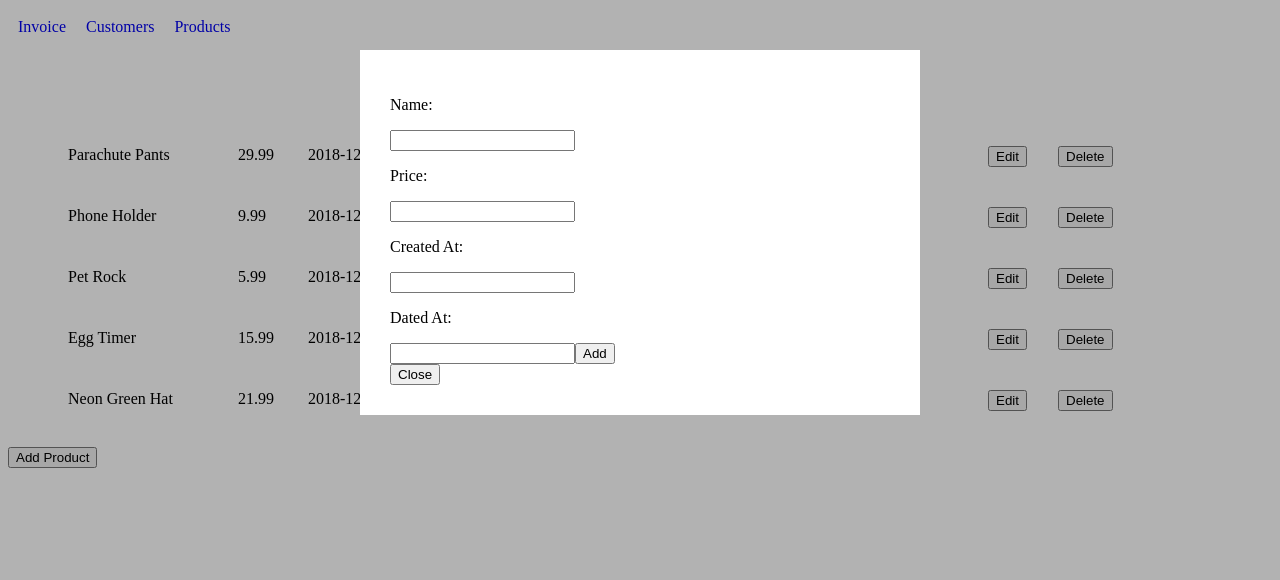
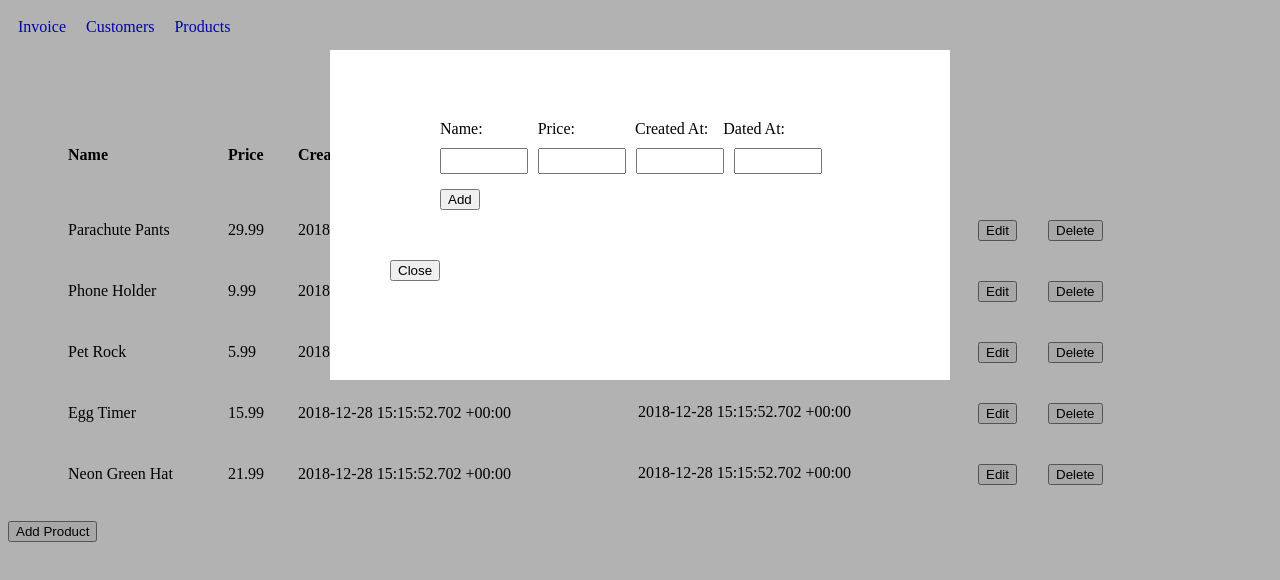
Before and after one commit to eukartsan/invoicing-app, a React (Create React App) app: page /products in a window 1280 px wide. Both pictures are taken after a click on the button "Add Product". Shown: the top 580 px of the page. Built offline with nearby package versions, Linux system fonts and the light colour scheme.

Commit message:
add modal products

```diff
--- a/src/InvoiceDetails/InvoiceDetails.js
+++ b/src/InvoiceDetails/InvoiceDetails.js
@@ -79,6 +79,8 @@ class InvoiceDetails extends React.Component {
         const invoicingList = invoice
             .map((invoice_details) => {
                 const { id, name, price, quantity } = invoice_details;
+                const total = price * quantity;
+                const totals = total.toFixed(2);
 
                 return (
                     <div className="invoicing-block-item" key={id}>
@@ -95,7 +97,7 @@ class InvoiceDetails extends React.Component {
                             >&#8744;
                             </button>
                         </div>
-                        {invoicingItem(price * quantity)}
+                        {invoicingItem(totals)}
                         <button
                             onClick={this.deleteInvoicing(id)}>Delete
                         </button>
--- a/src/Modal/ModalCustomers.css
+++ b/src/Modal/ModalCustomers.css
@@ -5,36 +5,32 @@
     left: 0;
     right: 0;
     padding: 50px;
-    background-color: rgba(0,0,0,0.3);
+    background-color: rgba(0, 0, 0, 0.3);
 }
 
-.modalStyle {
+.modal-customers-style {
     border-right: 5px;
     background-color: #ffffff;
-    max-width: 500px;
-    min-height: 300px;
+    max-width: 400px;
+    min-height: 200px;
     margin: 0 auto;
-    padding: 30px;
+    padding: 5px 10px;
 }
 
-.modal-container-header{
+.modal-container-header {
     display: flex;
 }
 
 .modal-container-form {
-    margin: 100px;
+    margin: 50px;
 }
 
-.modal-container-item-name{
+.modal-container-item-name {
     margin: 5px 0;
 }
 
-.modal-container-item-address{
-    margin: 5px 72px;
-}
-
-.modal-container-item-phone{
-    margin: 5px -13px;
+.modal-container-item-address {
+    margin: 5px 55px;
 }
 
 .modal-container-input {
@@ -43,6 +39,6 @@
     margin: 5px 10px 15px 0px;
 }
 
-.modal-container-btn{
+.modal-container-btn {
     margin-left: 15px;
 }
--- a/src/Modal/ModalCustomers.js
+++ b/src/Modal/ModalCustomers.js
@@ -2,7 +2,7 @@ import React, { Fragment } from 'react'
 import './ModalCustomers.css'
 import uuidv4 from 'uuid/v4'
 import { connect } from 'react-redux'
-import { addNewCustomers} from "../actions";
+import { addNewCustomers } from "../actions";
 
 class ModalCustomers extends React.Component {
     constructor() {
@@ -51,7 +51,7 @@ class ModalCustomers extends React.Component {
 
         const Modal = isOpenCustomer ?
             <div className="backdropStyle">
-                <div className="modalStyle">
+                <div className="modal-customers-style">
                     <Fragment>
                         <form
                             className="modal-container-form"
--- a/src/Modal/ModalProducts.css
+++ b/src/Modal/ModalProducts.css
@@ -0,0 +1,24 @@
+
+.modal-products-style {
+    border-right: 5px;
+    background-color: #ffffff;
+    max-width: 500px;
+    min-height: 300px;
+    margin: 0 auto;
+    padding: 15px 60px;
+}
+
+.modal-products-input {
+    display: flex;
+    width: 80px;
+    height: 20px;
+    margin: 5px 10px 15px 0px;
+}
+
+.modal-container-item-created {
+    margin: 5px 5px;
+}
+
+.modal-container-item-dated {
+    margin: 5px 10px;
+}
--- a/src/Modal/ModalProducts.js
+++ b/src/Modal/ModalProducts.js
@@ -57,12 +57,20 @@ class ModalProducts extends React.Component {
 
         const Modal = isOpenProduct ?
             <div className="backdropStyle">
-                <div className="modalStyle">
+                <div className="modal-products-style">
                     <Fragment>
-                        <form onSubmit={this.addNewProducts}>
-                            <p>Name:</p>
+                        <form
+                            className="modal-container-form"
+                            onSubmit={this.addNewProducts}>
+                            <div className="modal-container-header">
+                                <div className="modal-container-item-name">Name:</div>
+                                <div className="modal-container-item-address">Price:</div>
+                                <div className="modal-container-item-created">Created At:</div>
+                                <div className="modal-container-item-dated">Dated At:</div>
+                            </div>
+                            <div className="modal-container-header">
                                 <input
-                                className="modalInput"
+                                    className="modal-products-input"
                                     name="productsName"
                                     value={productsName}
                                     ref={(input) => {
@@ -70,9 +78,8 @@ class ModalProducts extends React.Component {
                                     }}
                                     onChange={this.handleName}
                                 />
-                            <p>Price:</p>
                                 <input
-                                className="modalInput"
+                                    className="modal-products-input"
                                     name="productsPrice"
                                     value={productsPrice}
                                     ref={(input) => {
@@ -80,9 +87,8 @@ class ModalProducts extends React.Component {
                                     }}
                                     onChange={this.handlePrice}
                                 />
-                            <p>Created At:</p>
                                 <input
-                                className="modalInput"
+                                    className="modal-products-input"
                                     name="productsCreatedAt"
                                     value={productsCreatedAt}
                                     ref={(input) => {
@@ -90,9 +96,8 @@ class ModalProducts extends React.Component {
                                     }}
                                     onChange={this.handleCreatedAt}
                                 />
-                            <p>Dated At:</p>
                                 <input
-                                className="modalInput"
+                                    className="modal-products-input"
                                     name="productsDatedAt"
                                     value={productsDatedAt}
                                     ref={(input) => {
@@ -100,6 +105,7 @@ class ModalProducts extends React.Component {
                                     }}
                                     onChange={this.handleDatedAt}
                                 />
+                            </div>
                             <input
                                 type="submit"
                                 value="Add" />
@@ -122,7 +128,7 @@ class ModalProducts extends React.Component {
 
 const mapDispatchToProps = dispatch => {
     return {
-        addProduct: (id, name, createdAt, updatedAt) => dispatch(addNewProducts(id, name, createdAt, updatedAt)),
+        addProduct: (id, name, price, createdAt, updatedAt) => dispatch(addNewProducts(id, name, price, createdAt, updatedAt)),
     }
 };
 
--- a/src/Products/Products.css
+++ b/src/Products/Products.css
@@ -35,3 +35,24 @@
 .products h1{
     text-align: center;
 }
+
+.products-name{
+    width: 120px;
+    padding: 20px;
+    display: flex;
+    align-items: center;
+}
+
+.products-price{
+    width: 30px;
+    padding: 20px;
+    display: flex;
+    align-items: center;
+}
+
+.products-createdAt{
+    width: 300px;
+    padding: 20px;
+    display: flex;
+    align-items: center;
+}
--- a/src/Products/Products.js
+++ b/src/Products/Products.js
@@ -124,6 +124,12 @@ class Products extends React.Component {
         return (
             <div className="products">
                 <h1>Products</h1>
+                <div className="invoices-container-header">
+                    <div className="products-name">Name</div>
+                    <div className="products-price">Price</div>
+                    <div className="products-createdAt">Created At</div>
+                    <div className="products-createdAt">Updated At</div>
+                </div>
                 <ul>
                     {products_list}
                 </ul>
--- a/src/actions/index.js
+++ b/src/actions/index.js
@@ -19,11 +19,12 @@ const selectNewInvoice = (id, name, price) => {
     };
 };
 
-const addNewProducts = (id, name, createdAt, updatedAt) => {
+const addNewProducts = (id, name, price, createdAt, updatedAt) => {
     return {
         type: ADD_NEW_PRODUCT,
         id,
         name,
+        price,
         createdAt,
         updatedAt
     }
--- a/src/reducers/invoicesDetails.js
+++ b/src/reducers/invoicesDetails.js
@@ -8,7 +8,7 @@ const invoice_details = (state = initialState.invoice_details, action) => {
                 id: uuidv4(),
                 name: action.name,
                 price: action.price,
-                quantity: '1',
+                quantity: 1,
             };
             return [ ...state, newInvoicing ];
         }
@@ -17,7 +17,7 @@ const invoice_details = (state = initialState.invoice_details, action) => {
                 id: uuidv4(),
                 name: 'Sherlock Holmes',
                 price: '20',
-                quantity: '1',
+                quantity: 1,
             };
             return [ ...state, newInvoicing ];
         }
```
Lines whose indentation alone changed are shown as unchanged.
